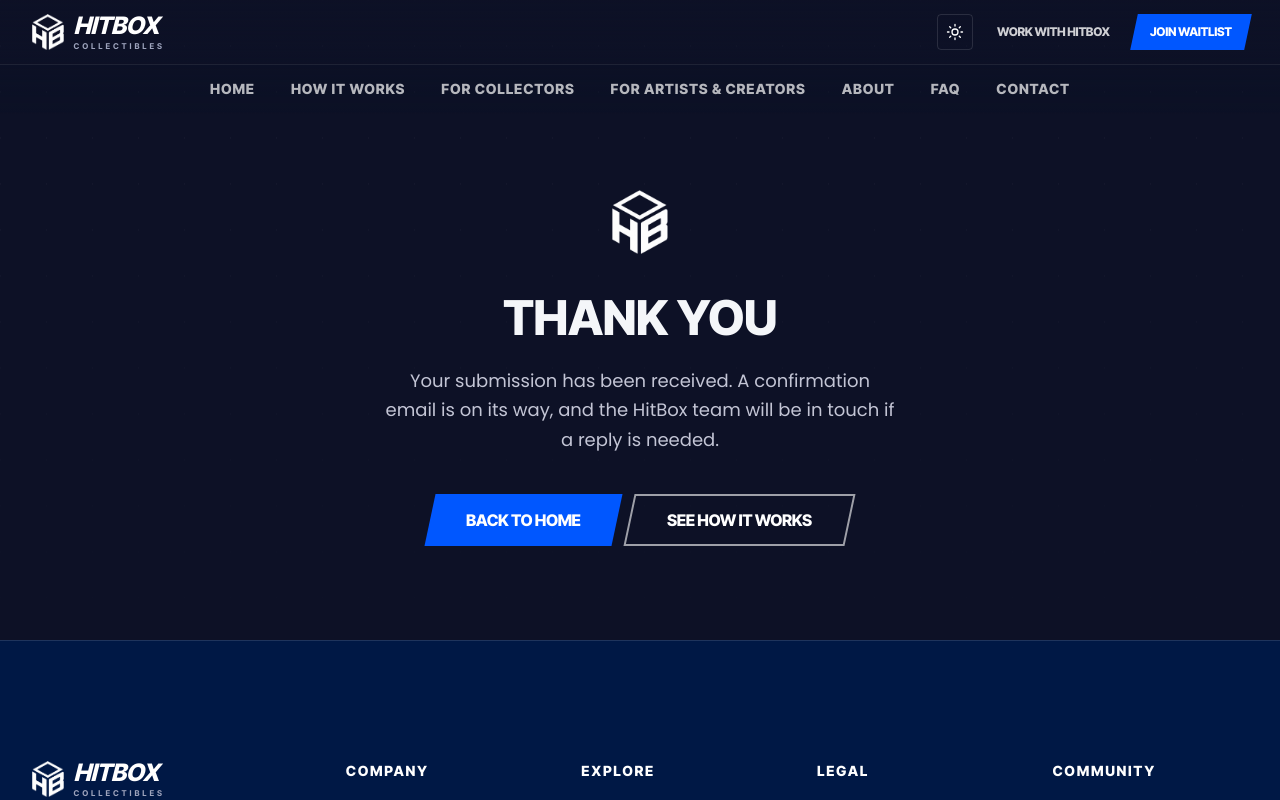
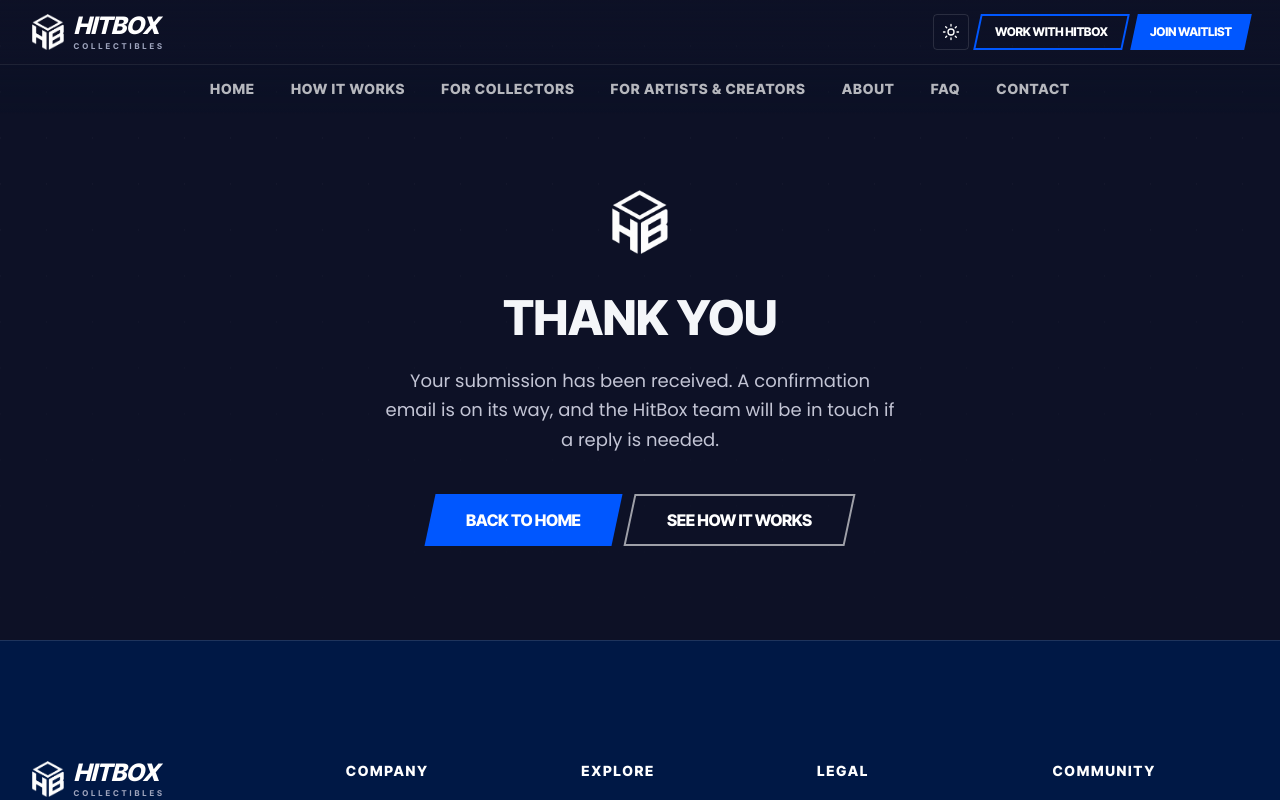
Before and after one commit to Hitbox-Co/hitbox-website, a Next.js app in the folder starter/: page /thank-you in a window 1280 px wide. Shown: the top 800 px of the page. Built offline with nearby package versions, Linux system fonts and the light colour scheme.

Commit message:
fix: update Button variant in SiteHeader to use 'brandOutline'

```diff
--- a/starter/src/components/layout/SiteHeader.tsx
+++ b/starter/src/components/layout/SiteHeader.tsx
@@ -39,7 +39,7 @@ export function SiteHeader() {
             <ThemeToggle />
             <Button
               href={headerActions.secondary.href}
-              variant="ghost"
+              variant="brandOutline"
               size="sm"
               className="hidden sm:inline-flex"
             >
--- a/starter/src/components/ui/Button.tsx
+++ b/starter/src/components/ui/Button.tsx
@@ -3,7 +3,13 @@ import type { ButtonHTMLAttributes, ReactNode } from "react";
 
 import { cn } from "@/lib/utils";
 
-export type ButtonVariant = "primary" | "secondary" | "onArt" | "light" | "ghost";
+export type ButtonVariant =
+  | "primary"
+  | "secondary"
+  | "brandOutline"
+  | "onArt"
+  | "light"
+  | "ghost";
 export type ButtonSize = "sm" | "md" | "lg";
 /** `slant` is the parallelogram house style and the default; `square` is the opt-out. */
 export type ButtonShape = "square" | "slant";
@@ -18,6 +24,10 @@ const variants: Record<ButtonVariant, string> = {
   // Outlined, and follows the theme — for buttons sitting on page surfaces.
   secondary:
     "border-2 border-fg/60 text-fg hover:border-fg hover:bg-fg hover:text-ink active:translate-y-px",
+  // Brand-blue outline. The border token follows the theme, so it deepens to
+  // #0047db in light mode where the brighter blue would not clear AA.
+  brandOutline:
+    "border-2 border-brand text-fg hover:bg-brand hover:text-white hover:border-brand active:translate-y-px",
   // Outlined in white, for buttons sitting on key art or a brand band.
   onArt:
     "border-2 border-white/70 text-white hover:border-white hover:bg-white hover:text-navy-deep active:translate-y-px",
```
